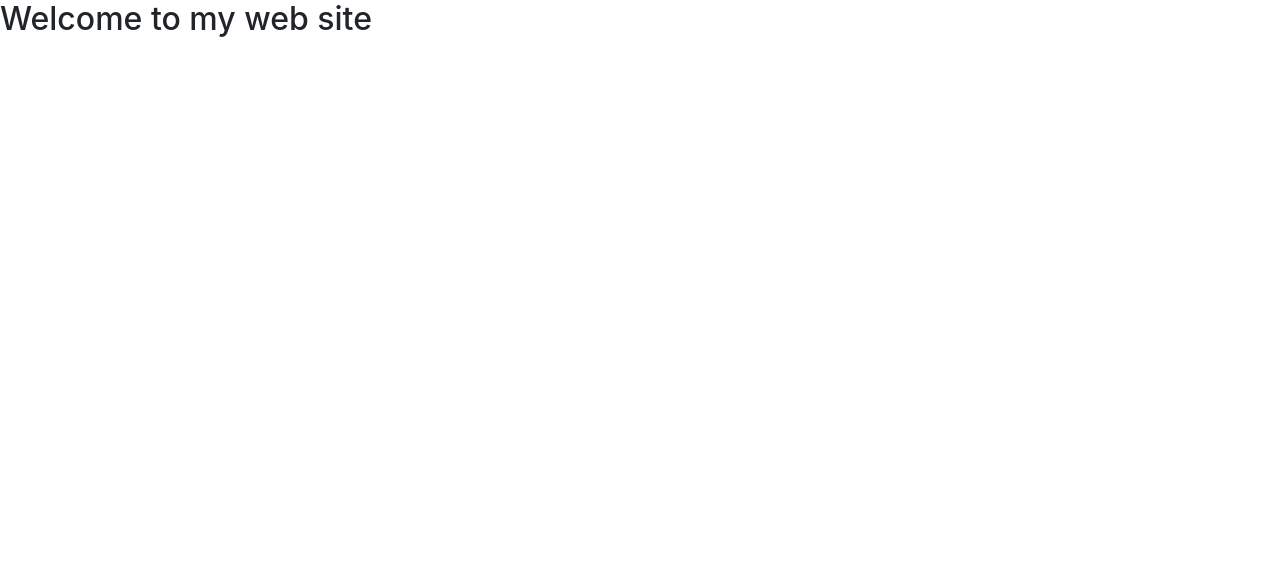
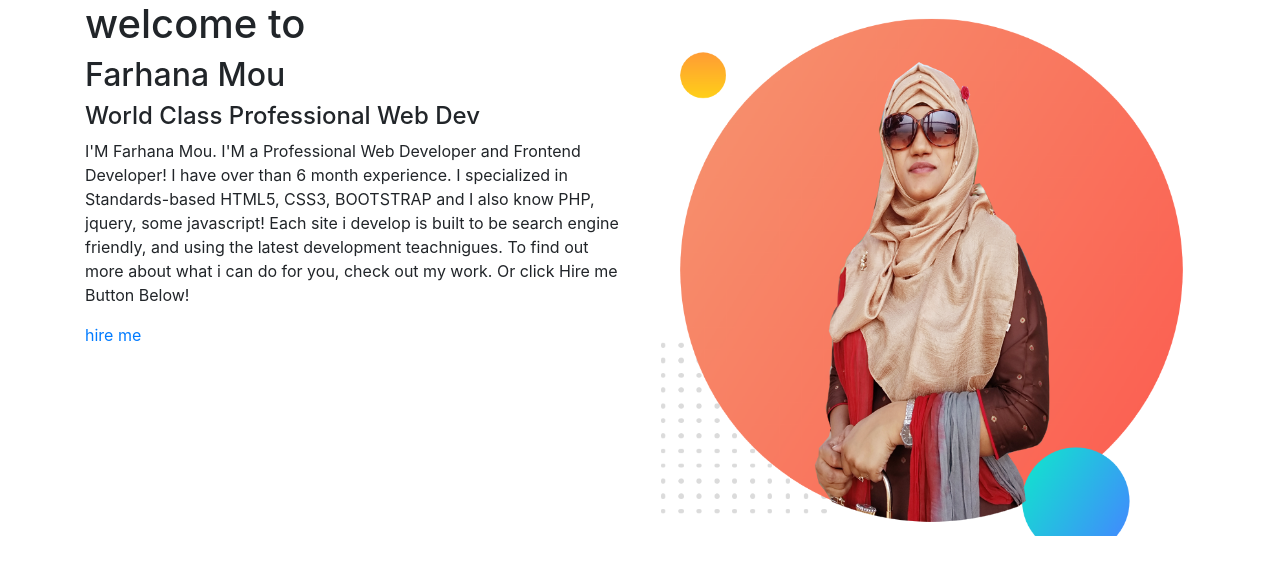
Before and after one commit to FarhanaMou/portfollio, a plain HTML site: page index.html in a window 1280 px wide. Drawn offline with Linux system fonts and the light colour scheme.

Commit message:
header area markep

```diff
--- a/index.html
+++ b/index.html
@@ -14,7 +14,34 @@
 </head>
 
 <body>
-    <h2>Welcome to my web site</h2>
+    <!-- header area start -->
+
+    <section class="header area">
+        <div class="container">
+            <div class="row">
+                <!-- Its for content -->
+                <div class="col-lg-6">
+                    <div class="header-content">
+                        <h1>welcome to</h1>
+                        <h2>Farhana Mou</h2>
+                        <h4>World Class Professional Web Dev</h4>
+                        <p>I'M Farhana Mou. I'M a Professional Web Developer and Frontend Developer! I have over than 6 month experience. I specialized in Standards-based HTML5, CSS3, BOOTSTRAP and I also know PHP, jquery, some javascript! Each site i develop
+                            is built to be search engine friendly, and using the latest development teachnigues. To find out more about what i can do for you, check out my work. Or click Hire me Button Below!</p>
+                        <a href="https://www.linkedin.com/in/farhana-mou-1519421a4/">hire me</a>
+                    </div>
+                </div>
+                <!-- Its for imge -->
+                <div class="col-lg-6">
+                    <div class="header-imge">
+                        <img src="img/1.png" alt="Imge Not Found" class="img-fluid">
+                    </div>
+
+
+                </div>
+            </div>
+        </div>
+    </section>
+    <!-- header area start -->
 
 
 
```
Also changed, not shown: img/1.png (added), img/2.png (added).
